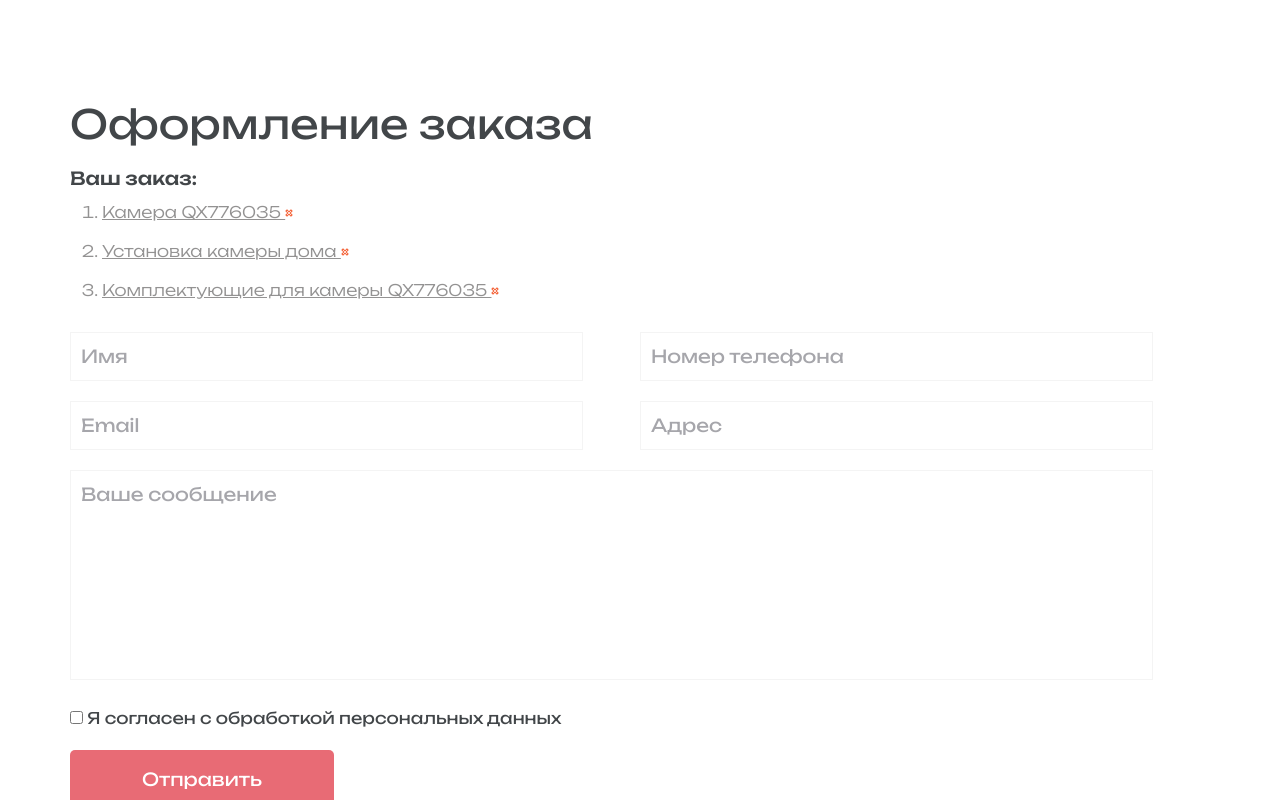
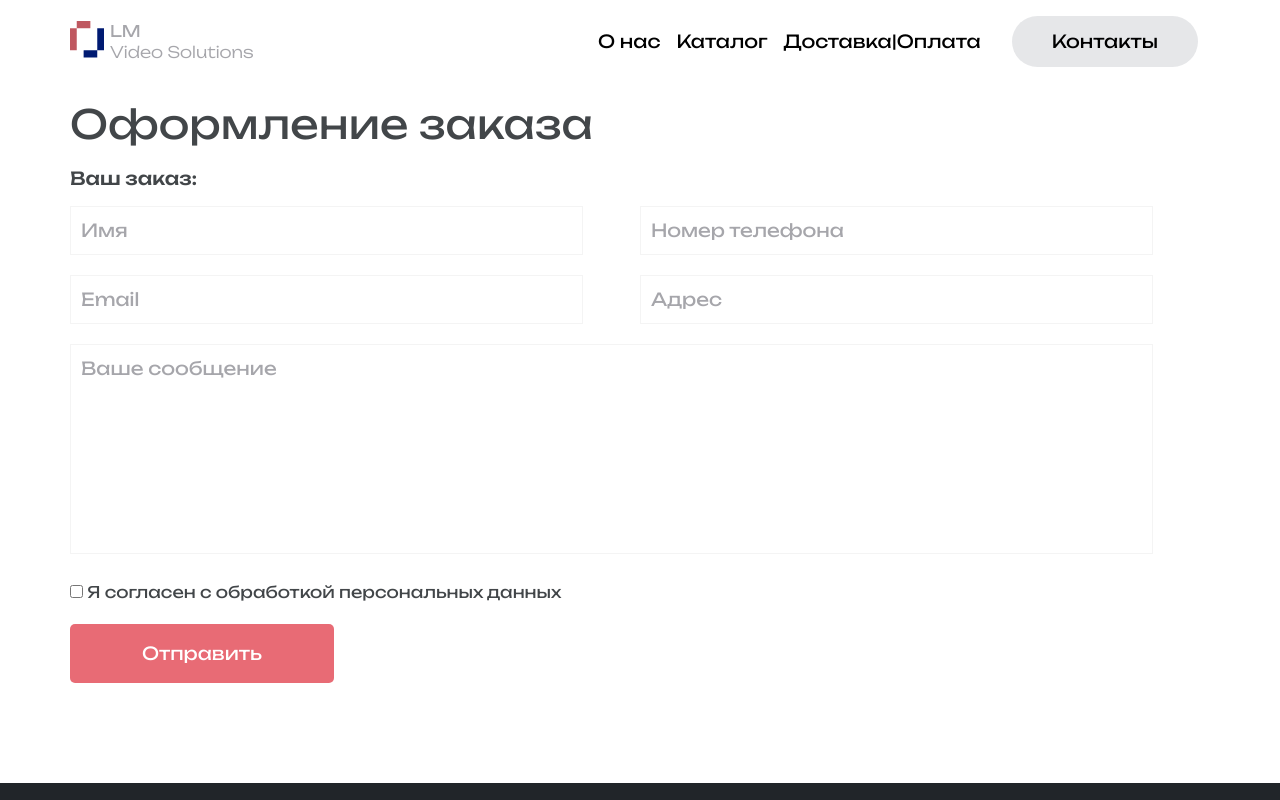
Before and after one commit to o4irov/lmVision_frontend, a Vue app: page /order in a window 1280 px wide. Shown: the top 800 px of the page. Built offline with nearby package versions, Linux system fonts and the light colour scheme.

Commit message:
add: list of products from cart in order

```diff
--- a/src/components/order.vue
+++ b/src/components/order.vue
@@ -3,10 +3,9 @@
     <h1>Оформление заказа</h1>
     <h3>Ваш заказ:</h3>
     <ol>
-      <li>Камера QX776035 <img src="@/assets/img/delete.svg" alt="" /></li>
-      <li>Установка камеры дома <img src="@/assets/img/delete.svg" alt="" /></li>
-      <li>
-        Комплектующие для камеры QX776035 <img src="@/assets/img/delete.svg" alt="" />
+      <li v-for="item in this.items" :key="item.id">
+        {{ item.name }} &nbsp;{{ item.quantity }}шт.&nbsp;
+        <img src="@/assets/img/delete.svg" alt="" />
       </li>
     </ol>
     <div class="form-right">
@@ -40,11 +39,23 @@
 <script>
 export default {
   data() {
-    return {};
+    return {
+      items: [],
+    };
   },
   computed: {},
-  methods: {},
-  mounted() {},
+  methods: {
+    loadItemsFromLocalStorage() {
+      const savedItems = localStorage.getItem("cartItems");
+      console.log(savedItems);
+      if (savedItems) {
+        this.items = JSON.parse(savedItems);
+      }
+    },
+  },
+  mounted() {
+    this.loadItemsFromLocalStorage();
+  },
 };
 </script>
 
```
